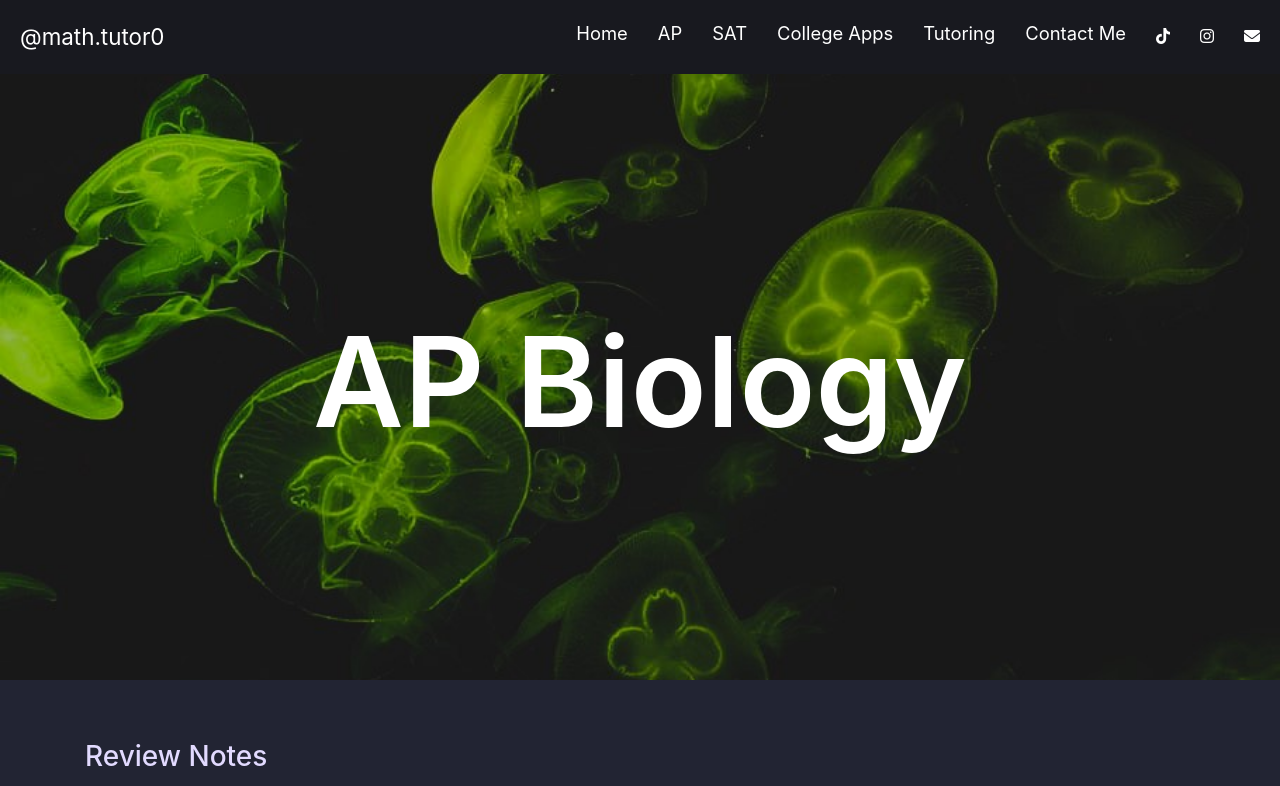
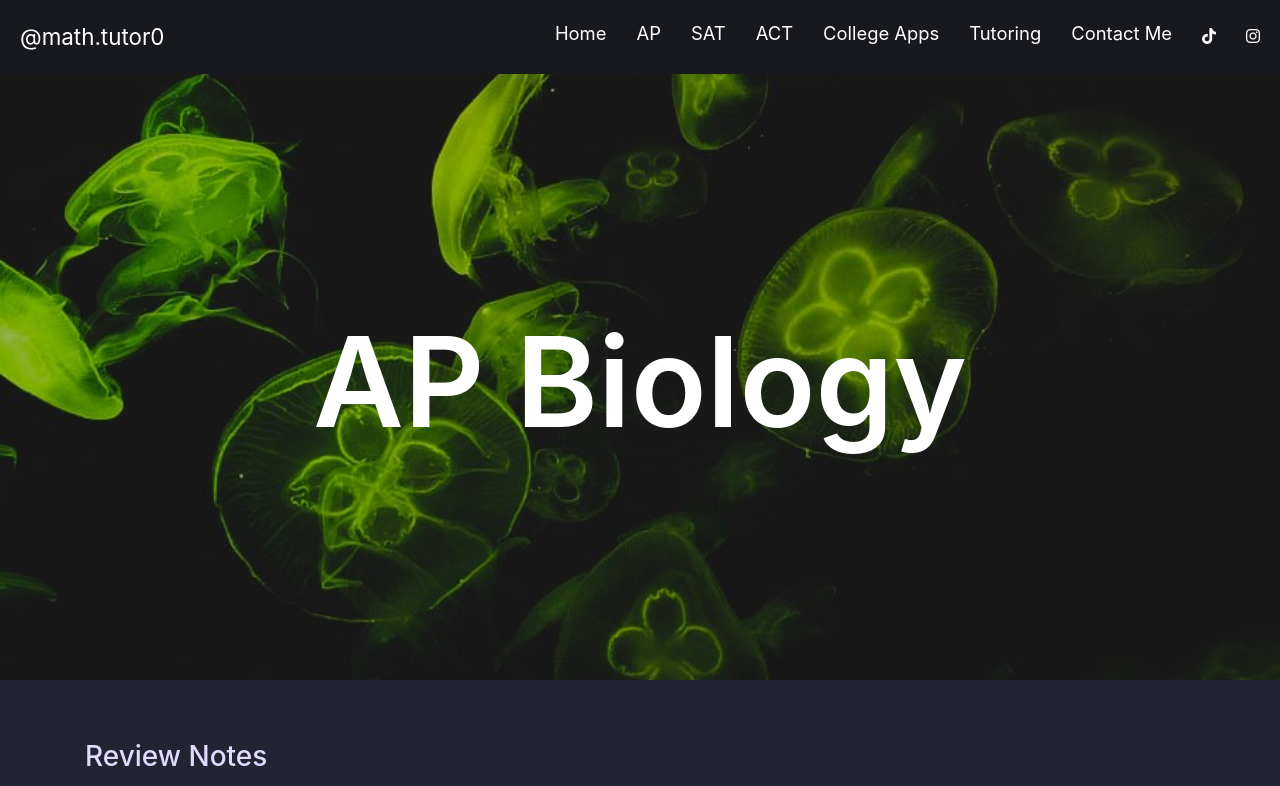
Before and after one commit to katelync12/tiktok-website-2, a plain HTML site: page ap_classes/bio.html in a window 1280 px wide. Shown: the top 786 px of the page. Drawn offline with nearby package versions, Linux system fonts and the light colour scheme.

Commit message:
added act to nav bar

```diff
--- a/ap_classes/bio.html
+++ b/ap_classes/bio.html
@@ -33,12 +33,12 @@
         <li><a href="../index.html" class="link link-theme link-arrow nav-color">Home</a></li>
             <li><a href="../ap.html" class="link link-theme link-arrow nav-color">AP</a></li>
             <li><a href="../sat.html" class="link link-theme link-arrow nav-color">SAT</a></li>
+            <li><a href="../act.html" class="link link-theme link-arrow nav-color">ACT</a></li>
             <li><a href="../college_apps.html" class="link link-theme link-arrow nav-color">College Apps</a></li>
             <li><a href="../tutoring.html" class="link link-theme link-arrow nav-color">Tutoring</a></li>
             <li><a href="../contact.html" class="link link-theme link-arrow nav-color">Contact Me</a></li>
             <li><a href="https://www.tiktok.com/@math.tutor0" target="_blank" rel="noopener noreferrer" class="fa-brands fa-tiktok socials"></a></li>
             <li><a href="https://www.instagram.com/math.tutor0/" target="_blank" rel="noopener noreferrer" class="fa fa-instagram socials"></a></li>
-            <li><a href="mailto: hii543543@gmail.com" target="_blank" rel="noopener noreferrer" class="fa-solid fa-envelope socials"></a></li>
         </ul>
     </nav>
 
```
Also changed, not shown: ap.html (+1 -1 lines), ap_classes/apcsp.html (+1 -1 lines), ap_classes/apes.html (+1 -1 lines), index.html (+1 -1 lines).
